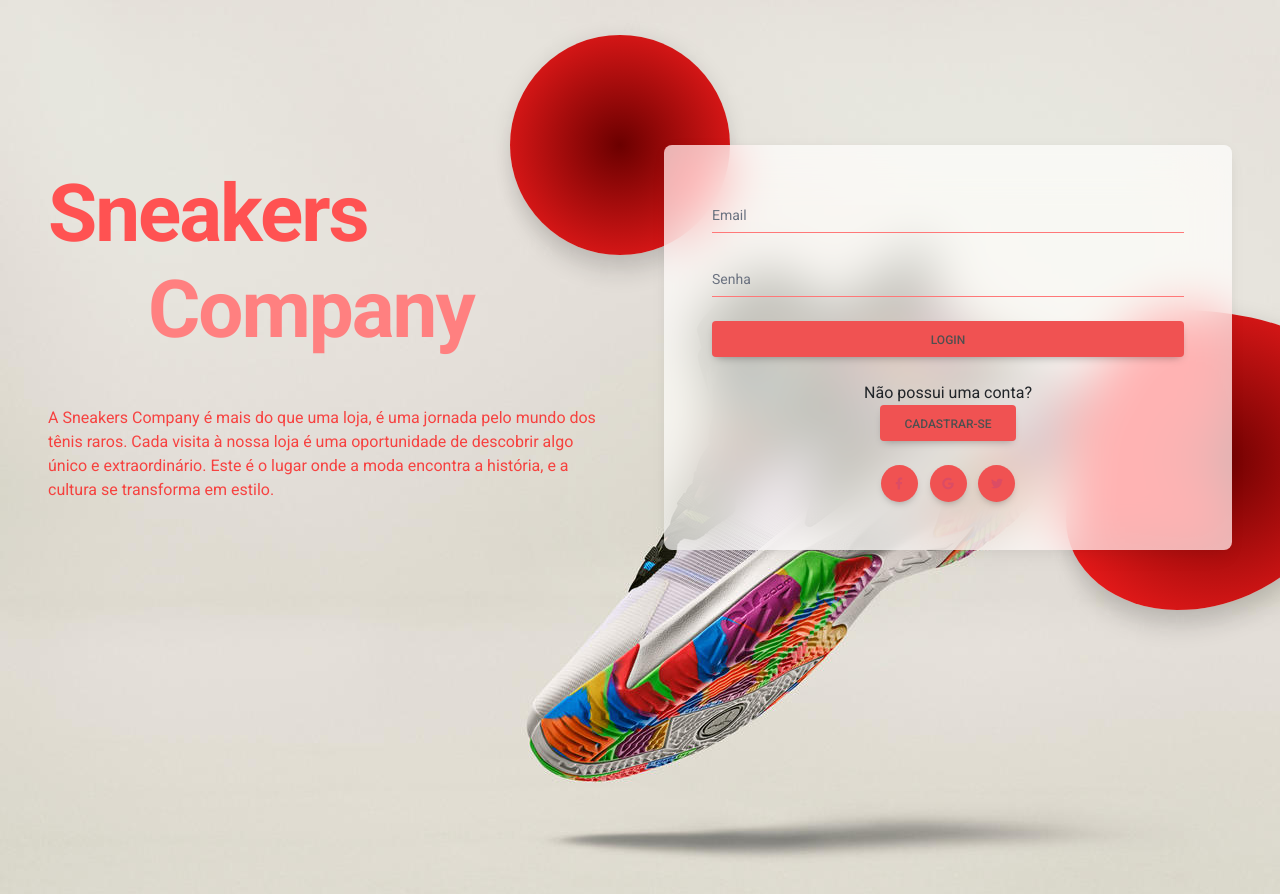
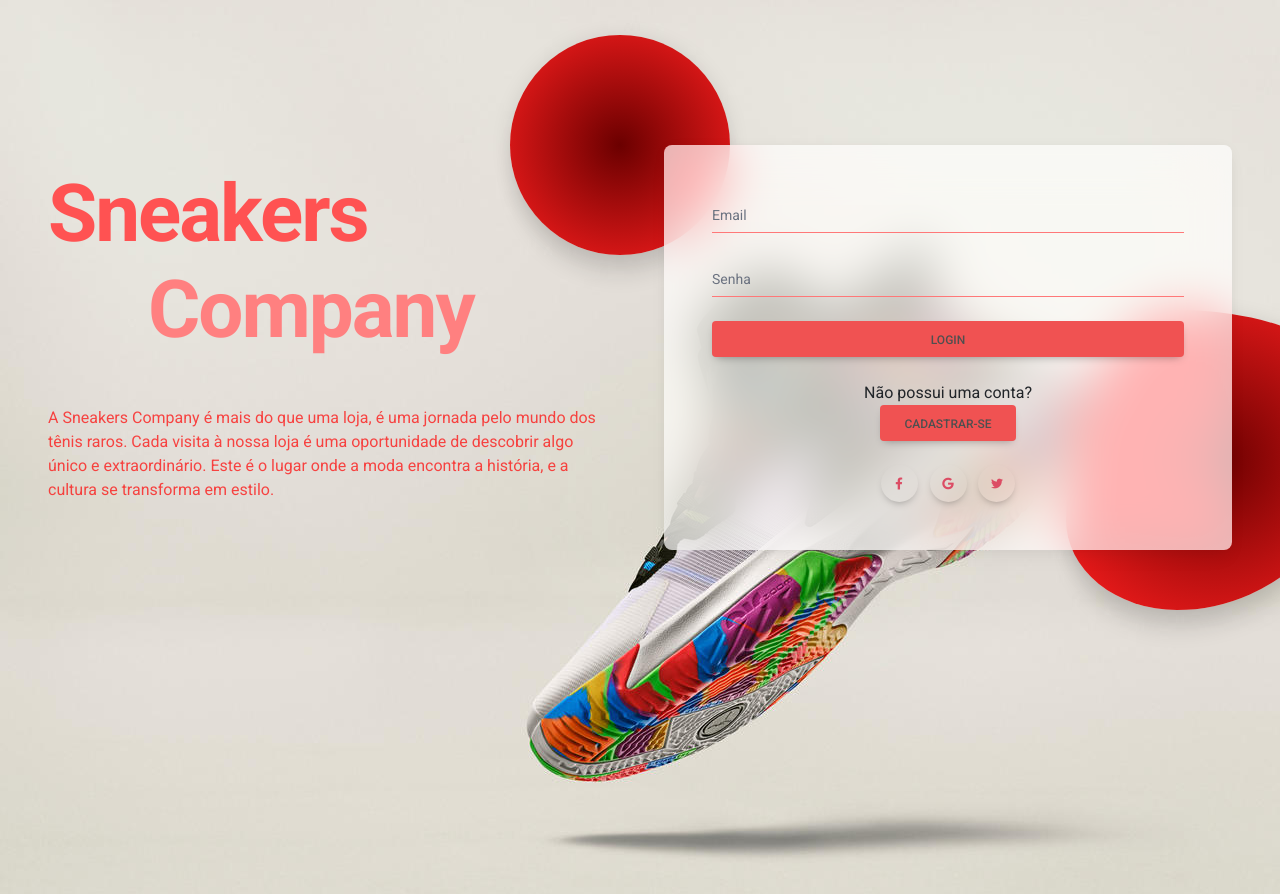
Before and after one commit to rod6923/Sneakers-Company-Senac-Umuarama, a PHP site: page /login.php in a window 1280 px wide. Shown: the part 62-956 px from the top of the page. Run offline with PHP 8.4, Linux system fonts and the light colour scheme; some libraries are stand-ins or nearby versions.

Commit message:
Ajustes Front End

```diff
--- a/view/login.php
+++ b/view/login.php
@@ -135,15 +135,15 @@ rel="stylesheet"
                   <p>Não possui uma conta?</p>
                   <a href="cadastro.php"><button type="button" class="btn bg-red-500" > Cadastrar-se</button></a>
                   <br><br>
-                  <button type="button" class="btn bg-red-500 btn-floating mx-1">
+                  <button type="button" class="btn btn-floating mx-1">
                     <i class="fab fa-facebook-f"></i>
                   </button>
 
-                  <button type="button" class="btn bg-red-500 btn-floating mx-1">
+                  <button type="button" class="btn btn-floating mx-1">
                     <i class="fab fa-google"></i>
                   </button>
 
-                  <button type="button" class="btn bg-red-500 btn-floating mx-1">
+                  <button type="button" class="btn btn-floating mx-1">
                     <i class="fab fa-twitter"></i>
                   </button>
 
```
Also changed, not shown: view/bigbubble.php (+7 -0 lines), view/posteditor.php (+38 -0 lines).
